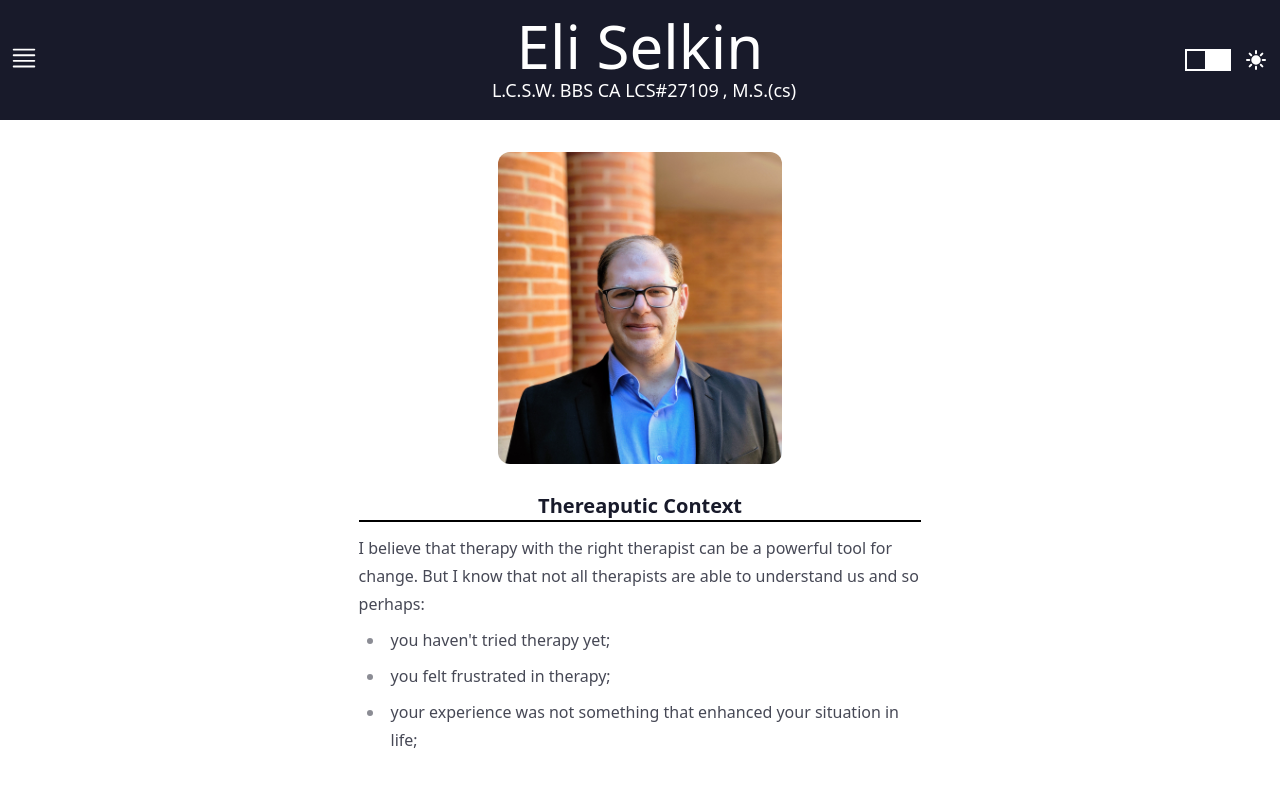
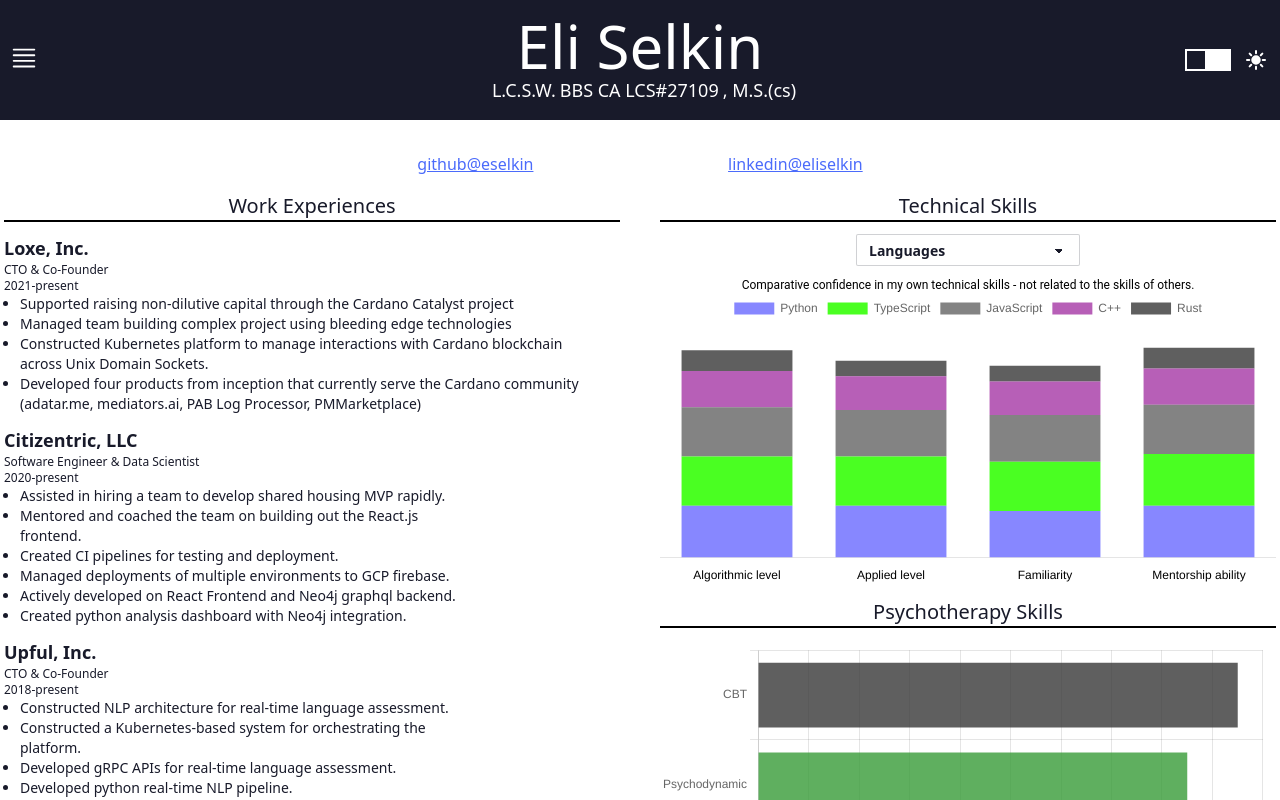
Before and after one commit to eselkin/react-eliselkin, a React (Vite) app: page / in a window 1280 px wide. Shown: the top 800 px of the page. Built offline with nearby package versions, Linux system fonts and the light colour scheme.

Commit message:
default to resume til therapy is up

```diff
--- a/src/App.tsx
+++ b/src/App.tsx
@@ -4,7 +4,7 @@
 import { Bars4Icon, MoonIcon, SunIcon } from '@heroicons/react/24/outline';
 
 export default function App() {
-  const [view, setView] = useState('therapy');
+  const [view, setView] = useState('resume');
   const [isDark, setIsDark] = useState(false);
   const [hovering, setIsHovering] = useState(true);
   return (
```
